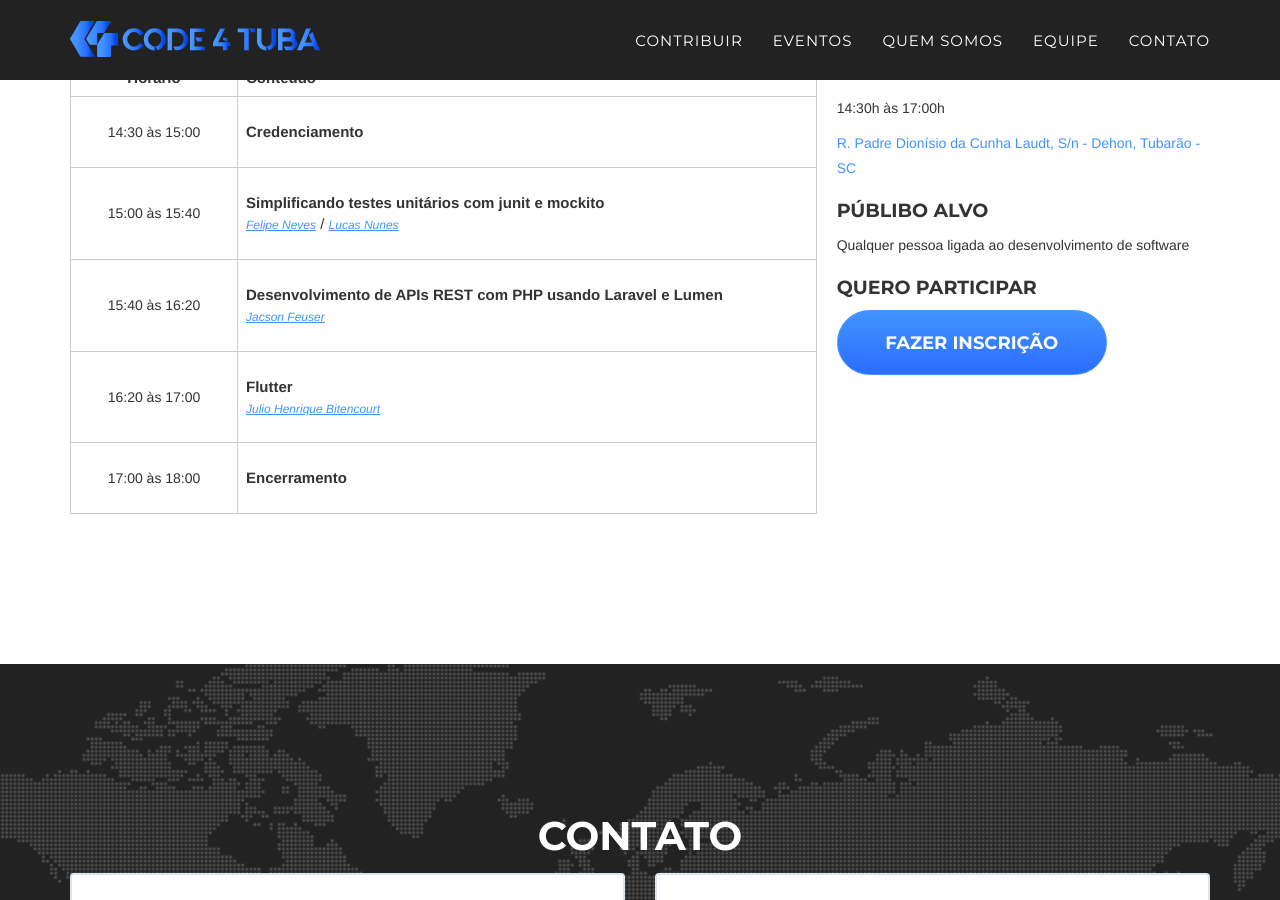
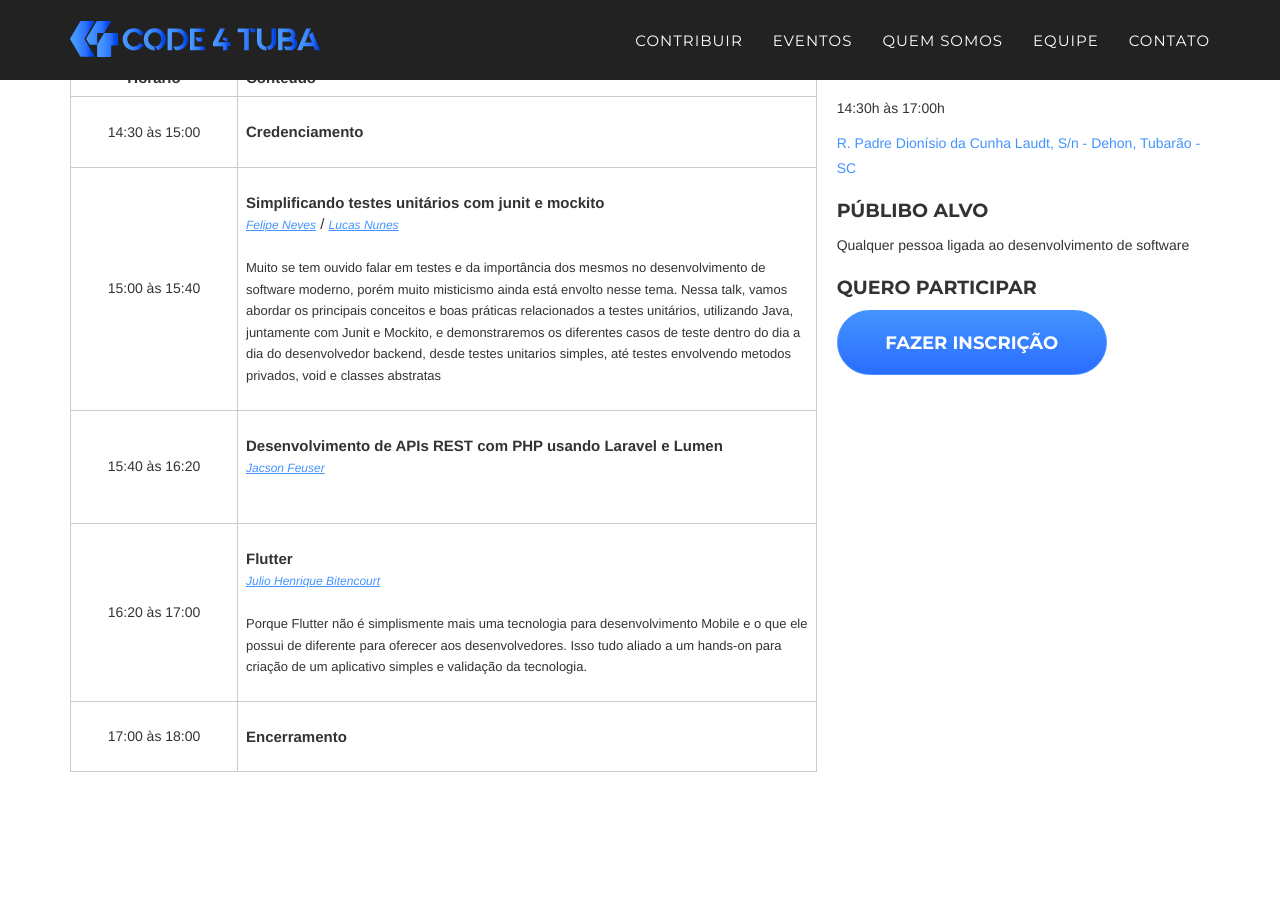
Before and after one commit to code4tuba/code4tuba.github.io, a Jekyll site: the page built from _posts/2019-04-21-meetup.markdown, in a window 1280 px wide and 900 px high, scrolled down 355 px. Built offline with Jekyll 4.4.1, drawn with Linux system fonts in a browser that asks for light colours; some web fonts are replaced.

Commit message:
Mini descrição das talks

```diff
--- a/_layouts/evento.html
+++ b/_layouts/evento.html
@@ -60,6 +63,9 @@ layout: evento
                                 </div>
                               </div>
                             {% endif %}
+
+                            <br><br>
+                            <span style="font-size: 13px;">{{talk.description}}</span>
                           {% endfor %}
                       {% endif %}
 
--- a/_posts/2019-04-21-meetup.markdown
+++ b/_posts/2019-04-21-meetup.markdown
@@ -26,6 +26,7 @@ talks:
     hora_fim: "15:00"
 
   - nome: "Simplificando testes unitários com junit e mockito"
+    description: "Muito se tem ouvido falar em testes e da importância dos mesmos no desenvolvimento de software moderno, porém muito misticismo ainda está envolto nesse tema. Nessa talk, vamos abordar os principais conceitos e boas práticas relacionados a testes unitários, utilizando Java, juntamente com Junit e Mockito, e demonstraremos os diferentes casos de teste dentro do dia a dia do desenvolvedor backend, desde testes unitarios simples, até testes envolvendo metodos privados, void e classes abstratas"
     palestrantes:
       - nome: "Felipe Neves"
         linkedin: https://www.linkedin.com/in/felipe-neves-4a7967163/
@@ -52,6 +53,7 @@ talks:
         link:
 
   - nome: "Flutter"
+    description: "Porque Flutter não é simplismente mais uma tecnologia para desenvolvimento Mobile e o que ele possui de diferente para oferecer aos desenvolvedores. Isso tudo aliado a um hands-on para criação de um aplicativo simples e validação da tecnologia."
     palestrantes:
       - nome: "Julio Henrique Bitencourt"
         linkedin: https://www.linkedin.com/in/julio-henrique-bitencourt/
```
Also changed, not shown: other parts of _layouts/evento.html (+3 -0 lines).
